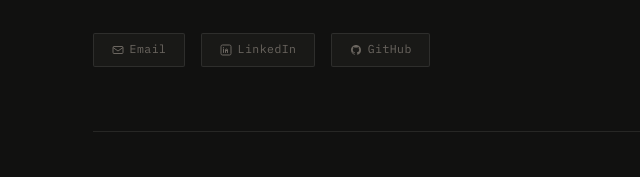
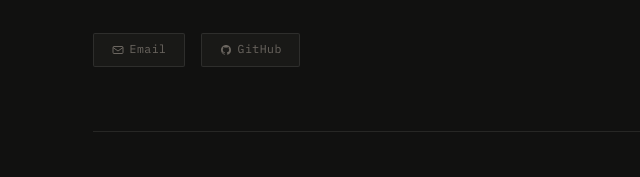
Before and after one commit to nikm-ai/nikm-ai.github.io, a plain HTML site: page index.html in a window 1280 px wide. Shown: the part 468-645 px from the top of the page, 67-707 px from the left. Drawn offline with nearby package versions, Linux system fonts and the light colour scheme.

Commit message:
removing linkedin

```diff
--- a/index.html
+++ b/index.html
@@ -270,10 +270,6 @@
         <svg viewBox="0 0 12 12" fill="none"><rect x="1" y="2.5" width="10" height="7" rx="1" stroke="currentColor" stroke-width="1"/><path d="M1 3.5L6 7l5-3.5" stroke="currentColor" stroke-width="1"/></svg>
         Email
       </a>
-      <a class="hero-link" href="https://www.linkedin.com/in/nik-manohar/" target="_blank">
-        <svg viewBox="0 0 12 12" fill="none"><rect x="1" y="1" width="10" height="10" rx="1.5" stroke="currentColor" stroke-width="1"/><path d="M3.5 5v3.5M3.5 3.5v.01M5.5 8.5V6a1 1 0 012 0v2.5M5.5 6.5h2" stroke="currentColor" stroke-width="1" stroke-linecap="round"/></svg>
-        LinkedIn
-      </a>
       <a class="hero-link" href="https://github.com/nikm-ai" target="_blank">
         <svg viewBox="0 0 12 12" fill="none"><path d="M6 1C3.24 1 1 3.24 1 6c0 2.21 1.43 4.08 3.42 4.74.25.05.34-.11.34-.24v-.85c-1.39.3-1.68-.67-1.68-.67-.23-.58-.56-.73-.56-.73-.45-.31.04-.3.04-.3.5.03.76.51.76.51.44.76 1.16.54 1.44.41.04-.32.17-.54.31-.66-1.1-.13-2.26-.55-2.26-2.45 0-.54.19-.98.51-1.33-.05-.13-.22-.63.05-1.31 0 0 .42-.13 1.37.51a4.76 4.76 0 012.5 0c.95-.64 1.37-.51 1.37-.51.27.68.1 1.18.05 1.31.32.35.51.79.51 1.33 0 1.91-1.16 2.32-2.27 2.45.18.15.34.46.34.93v1.38c0 .13.09.29.34.24A5.01 5.01 0 0011 6c0-2.76-2.24-5-5-5z" fill="currentColor"/></svg>
         GitHub
```
